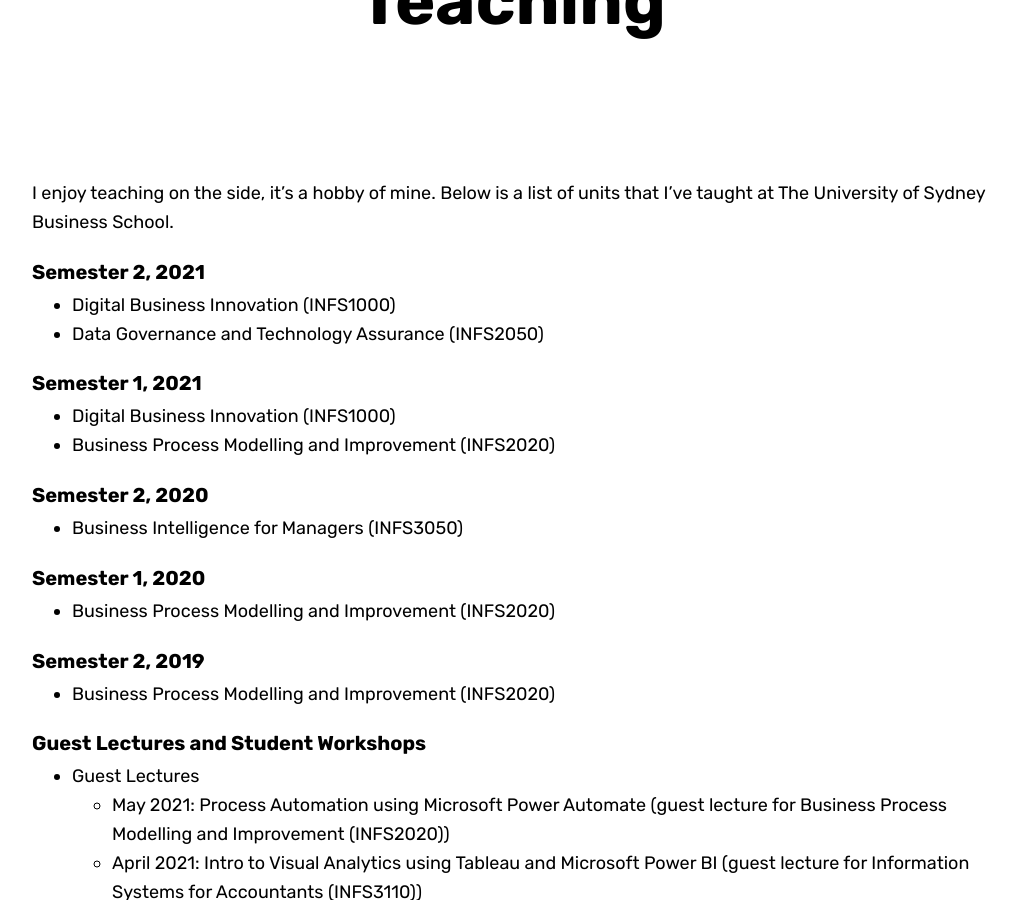
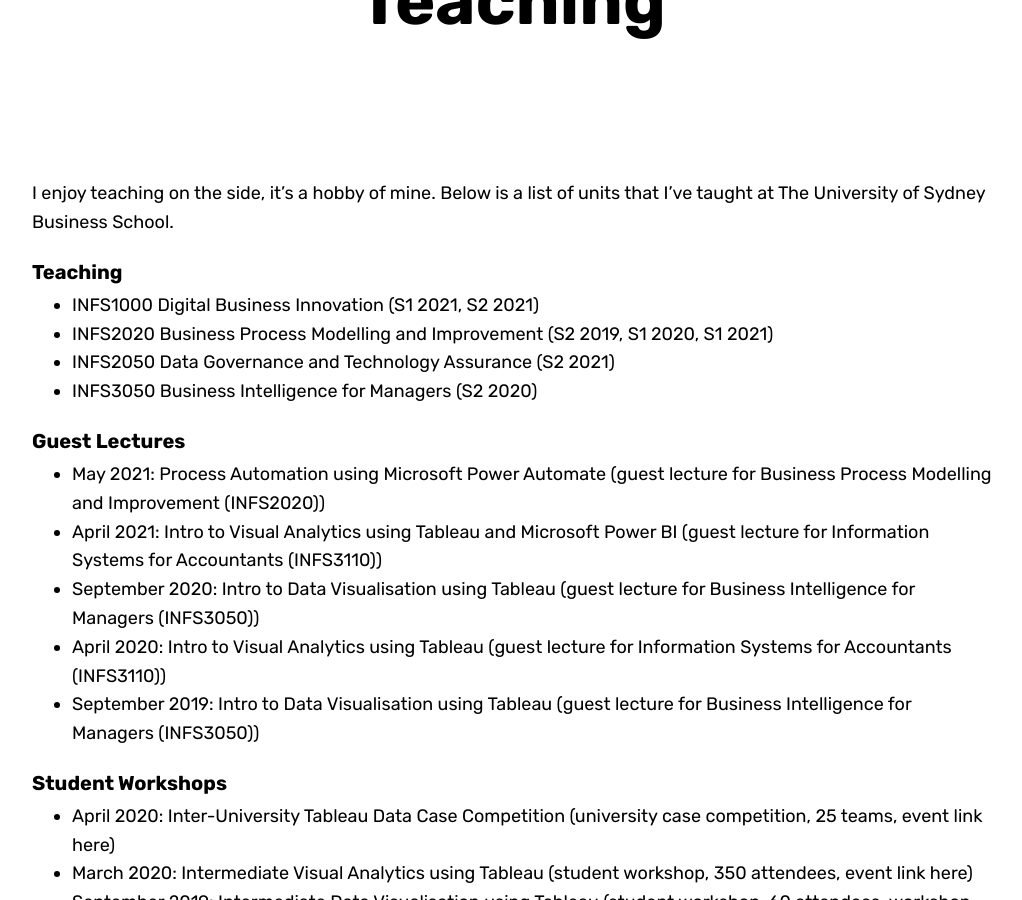
Before and after one commit to jeffreycklo/jeffreycklo.github.io, a Jekyll site: the page built from teaching.md, in a window 1280 px wide and 900 px high, scrolled down 390 px. Shown: the whole window, without its empty margins (128-1150 px from the left). Built offline with Jekyll 4.4.1, drawn with Linux system fonts in a browser that asks for light colours; nearby versions of some CDN libraries; some web fonts are replaced.

Commit message:
Update teaching.md

```diff
--- a/teaching.md
+++ b/teaching.md
@@ -11,39 +11,24 @@ published: true
 
 I enjoy teaching on the side, it's a hobby of mine. Below is a list of units that I've taught at The University of Sydney Business School.
 
-### Semester 2, 2021
+### Teaching
 
-- [Digital Business Innovation (INFS1000)](https://www.sydney.edu.au/units/INFS1000)
-- [Data Governance and Technology Assurance (INFS2050)](https://www.sydney.edu.au/units/INFS2050)
+- [INFS1000 Digital Business Innovation](https://www.sydney.edu.au/units/INFS1000) (S1 2021, S2 2021)
+- [INFS2020 Business Process Modelling and Improvement](https://www.sydney.edu.au/units/INFS2020) (S2 2019, S1 2020, S1 2021)
+- [INFS2050 Data Governance and Technology Assurance](https://www.sydney.edu.au/units/INFS2050) (S2 2021)
+- [INFS3050 Business Intelligence for Managers](https://www.sydney.edu.au/units/INFS3050) (S2 2020)
 
-### Semester 1, 2021
+### Guest Lectures
 
-- [Digital Business Innovation (INFS1000)](https://www.sydney.edu.au/units/INFS1000)
-- [Business Process Modelling and Improvement (INFS2020)](https://www.sydney.edu.au/units/INFS2020)
+- May 2021: Process Automation using Microsoft Power Automate (guest lecture for [Business Process Modelling and Improvement (INFS2020)](https://www.sydney.edu.au/units/INFS2020))
+- April 2021: Intro to Visual Analytics using Tableau and Microsoft Power BI (guest lecture for [Information Systems for Accountants (INFS3110)](https://www.sydney.edu.au/units/INFS3110))
+- September 2020: Intro to Data Visualisation using Tableau (guest lecture for [Business Intelligence for Managers (INFS3050)](https://www.sydney.edu.au/units/INFS3050))
+- April 2020: Intro to Visual Analytics using Tableau (guest lecture for [Information Systems for Accountants (INFS3110)](https://www.sydney.edu.au/units/INFS3110))
+- September 2019: Intro to Data Visualisation using Tableau (guest lecture for [Business Intelligence for Managers (INFS3050)](https://www.sydney.edu.au/units/INFS3050))
 
-### Semester 2, 2020
-
-- [Business Intelligence for Managers (INFS3050)](https://www.sydney.edu.au/units/INFS3050)
-
-### Semester 1, 2020
-
-- [Business Process Modelling and Improvement (INFS2020)](https://www.sydney.edu.au/units/INFS2020)
-
-### Semester 2, 2019
-
-- [Business Process Modelling and Improvement (INFS2020)](https://www.sydney.edu.au/units/INFS2020)
-
-### Guest Lectures and Student Workshops
-
-- Guest Lectures
-  - May 2021: Process Automation using Microsoft Power Automate (guest lecture for [Business Process Modelling and Improvement (INFS2020)](https://www.sydney.edu.au/units/INFS2020))
-  - April 2021: Intro to Visual Analytics using Tableau and Microsoft Power BI (guest lecture for [Information Systems for Accountants (INFS3110)](https://www.sydney.edu.au/units/INFS3110))
-  - September 2020: Intro to Data Visualisation using Tableau (guest lecture for [Business Intelligence for Managers (INFS3050)](https://www.sydney.edu.au/units/INFS3050))
-  - April 2020: Intro to Visual Analytics using Tableau (guest lecture for [Information Systems for Accountants (INFS3110)](https://www.sydney.edu.au/units/INFS3110))
-  - September 2019: Intro to Data Visualisation using Tableau (guest lecture for [Business Intelligence for Managers (INFS3050)](https://www.sydney.edu.au/units/INFS3050))
-- Student Workshops
-  - April 2020: Inter-University Tableau Data Case Competition (university case competition, 25 teams, [event link here](https://usergroups.tableau.com/sydneydatacomp))
-  - March 2020: Intermediate Visual Analytics using Tableau (student workshop, 350 attendees, [event link here](https://usergroups.tableau.com/usyd))
-  - September 2019: Intermediate Data Visualisation using Tableau (student workshop, 60 attendees, [workshop materials here](https://jeffreycklo.github.io/workshops/))
-  - May 2019: SQL for Data Analysis (student workshop, 40 attendees, [workshop materials here](https://jeffreycklo.github.io/workshops/))
-  - September 2018: Python for Data Visualisation (student workshop, 40 attendees, [workshop materials here](https://jeffreycklo.github.io/workshops/))
+### Student Workshops
+- April 2020: Inter-University Tableau Data Case Competition (university case competition, 25 teams, [event link here](https://usergroups.tableau.com/sydneydatacomp))
+- March 2020: Intermediate Visual Analytics using Tableau (student workshop, 350 attendees, [event link here](https://usergroups.tableau.com/usyd))
+- September 2019: Intermediate Data Visualisation using Tableau (student workshop, 60 attendees, [workshop materials here](https://jeffreycklo.github.io/workshops/))
+- May 2019: SQL for Data Analysis (student workshop, 40 attendees, [workshop materials here](https://jeffreycklo.github.io/workshops/))
+- September 2018: Python for Data Visualisation (student workshop, 40 attendees, [workshop materials here](https://jeffreycklo.github.io/workshops/))
```
